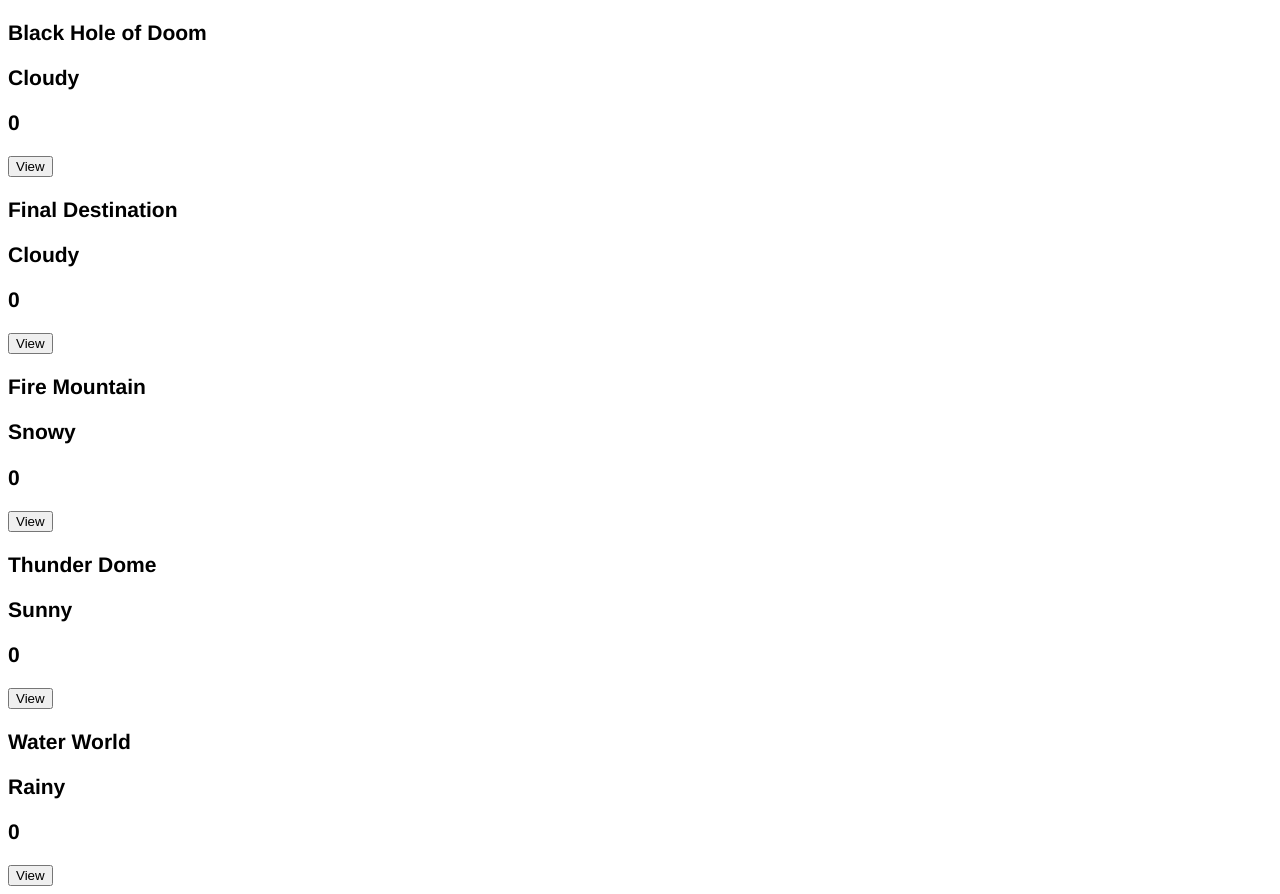
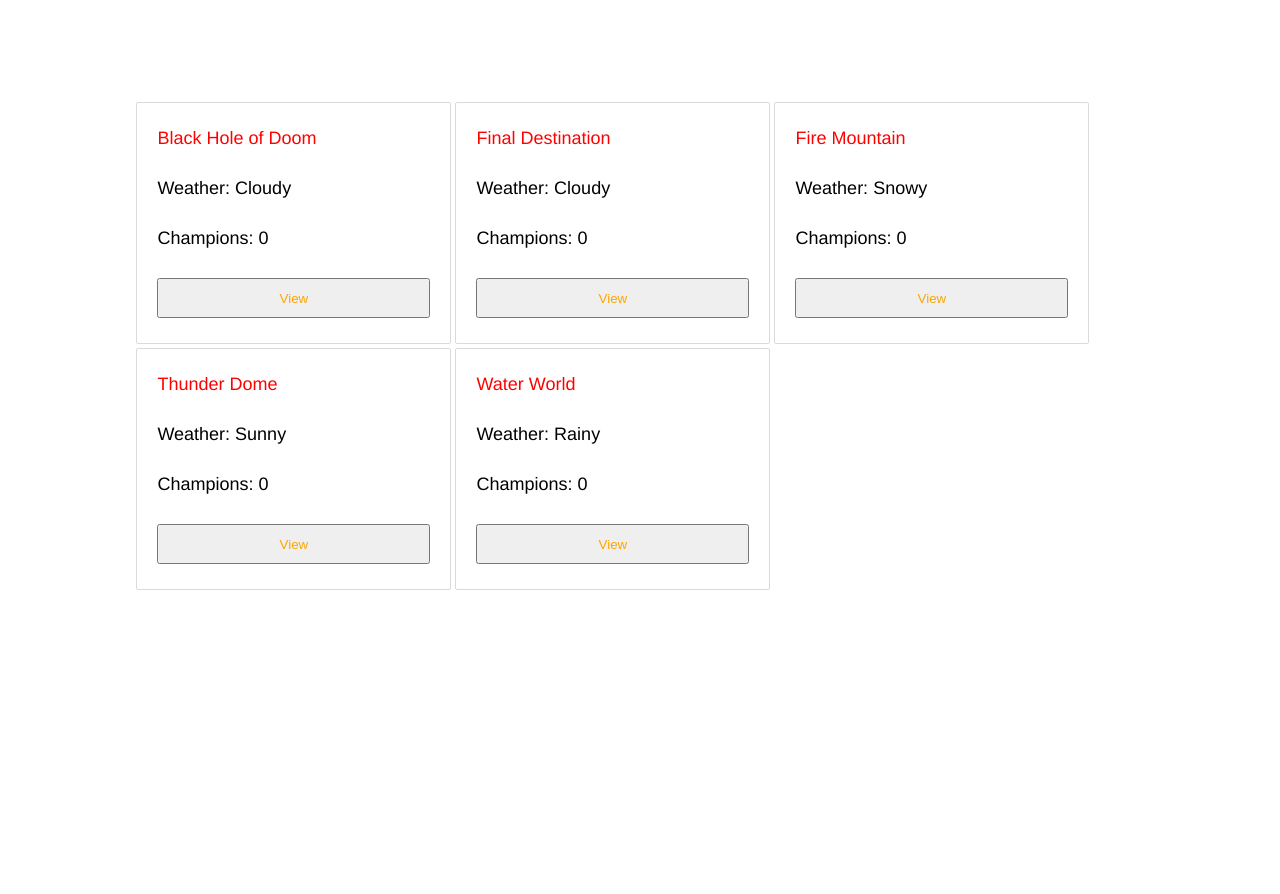
Before and after one commit to lixiaome/CS_340_Final_Project, a PHP site: page /arenas.php in a window 1280 px wide. Shown: the part 109-1003 px from the top of the page. After the commit the page ends 699 px from the top, so only its background shows below. Run offline with PHP 8.4, Linux system fonts and the light colour scheme; the visitor is signed in with stand-in values (Sample User, id 1); data comes from the database, SQL or seed files in the repository; a stand-in replaces the project's code that opens the database connection; some libraries are stand-ins or nearby versions.

Commit message:
added some styling

```diff
--- a/arenas.php
+++ b/arenas.php
@@ -42,18 +42,33 @@
 	if (checkAuth(true) != "") {
 	if(!isset($_GET['arena'])){
 				$arenas = mysqli_query($conn,"SELECT * FROM Arena");
+				echo "<div class=arena-container>";
 				if(mysqli_num_rows($arenas) > 0 ){
 					while($row = mysqli_fetch_row($arenas)){
-						echo "<div class=arena>";
-						echo "<h3>".$row[0]."</h3>";
-						echo "<h3>".$row[1]."</h3>";
-						echo "<h3>".$row[2]."</h3>";
-						echo "<input type='button' onclick=\"window.location.href='arenas.php?arena=".$row[0]."'\" name='$row[0]' value='View'/>";
+						echo "<div class='arena'>";
+						echo "<div class='arena-contents' id='name'>".$row[0]."</div>";
+						echo "<div class='arena-contents' id='weather'> <bold>Weather:</bold> ".$row[1]."</div>";
+						echo "<div class='arena-contents' id='cNum'> <bol>Champions:</bold> ".$row[2]."</div>";
+						echo "<input class='arena-contents' id='aview-button' type='button' onclick=\"window.location.href='arenas.php?arena=".$row[0]."'\" name='$row[0]' value='View'/>";
 						echo "</div>";
 					}
 				}
+				echo "</div>";
 				mysqli_free_result($arenas);
 	} else {
+		if(checkAuth(false) != ""){
+			$username = $_SESSION['username'];
+			$queryIn = "SELECT C.cID, C.name, C.level, C.exp, C.power, C.intelligence, C.endurance FROM Champions C WHERE C.username = '$username' AND C.arena IS NULL AND C.alive = 1";
+			$resultIn = mysqli_query($conn, $queryIn);
+			echo "<table id='t01' border='t'><tr>";
+			while($row = mysqli_fetch_row($resultIn)) {
+				echo "<tr>";
+				foreach($row as $cell){
+					echo "<td>$cell</td>";
+				}
+				echo "</tr>\n";
+			}
+		}
 		$var = $_GET['arena'];
 		$query = "SELECT * FROM Events WHERE arena = '$var'";
 
--- a/index.css
+++ b/index.css
@@ -307,3 +307,37 @@ caption {
   background: orange;
   text-decoration: none;
 }
+
+.arena-container {
+  margin: 100px 10%;
+  display: flex;
+  flex-wrap: wrap;
+}
+
+.arena {
+  flex: 0 0 27%;
+	height: 200px;
+  display: flex;
+  margin: 2px;
+  padding: 20px;
+  border: 1px solid #dadada;
+  border-radius: 2px;
+  background-color: #fff;
+	flex-direction: column;
+}
+
+.arena-contents{
+	width: 100%;
+	height: 20%;
+	float: left;
+	margin: 5px auto;
+	flex-direction: column;
+
+}
+.arena #name{
+	color: red;
+}
+
+#aview-button{
+	color: orange;
+}
```
